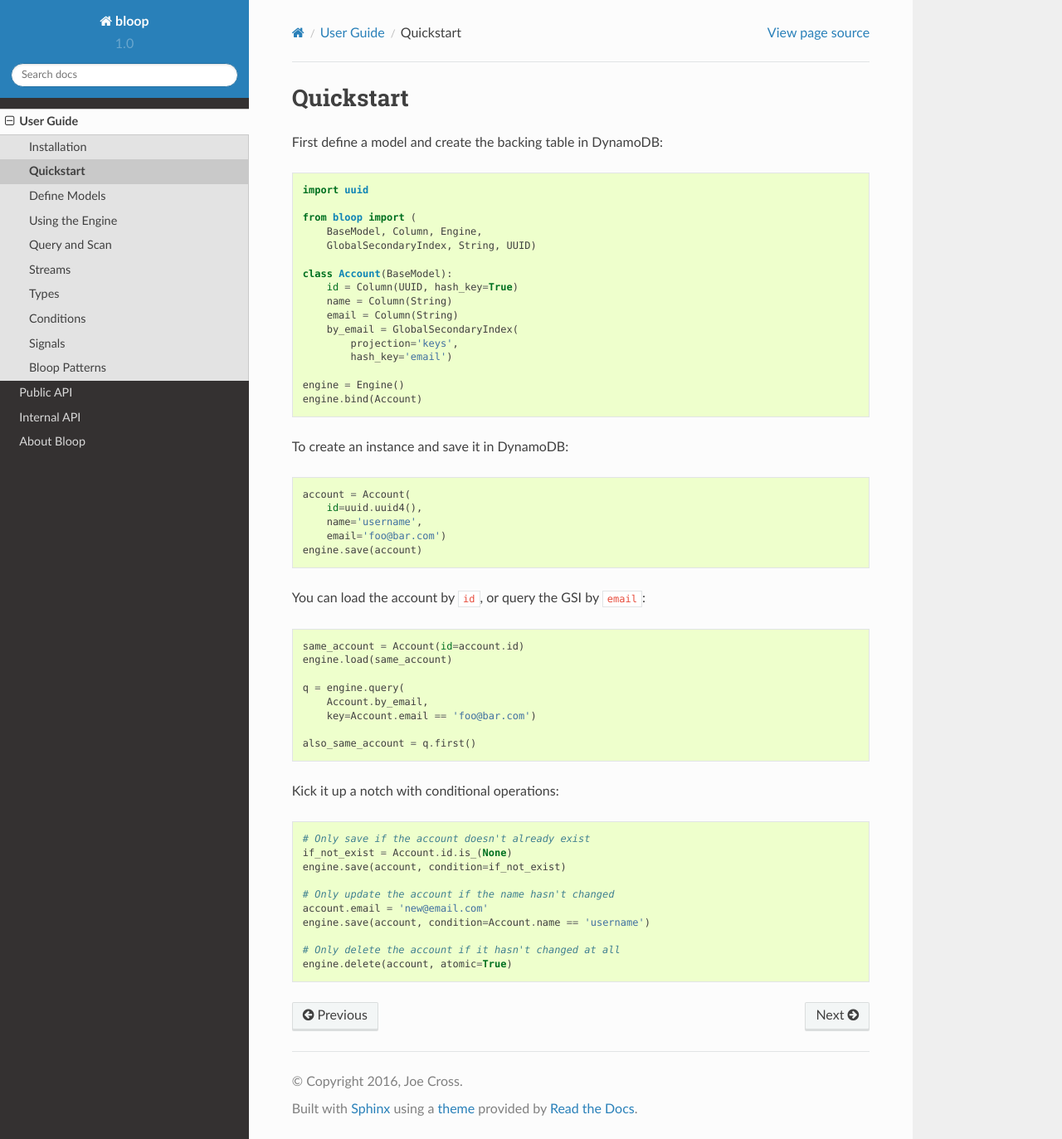
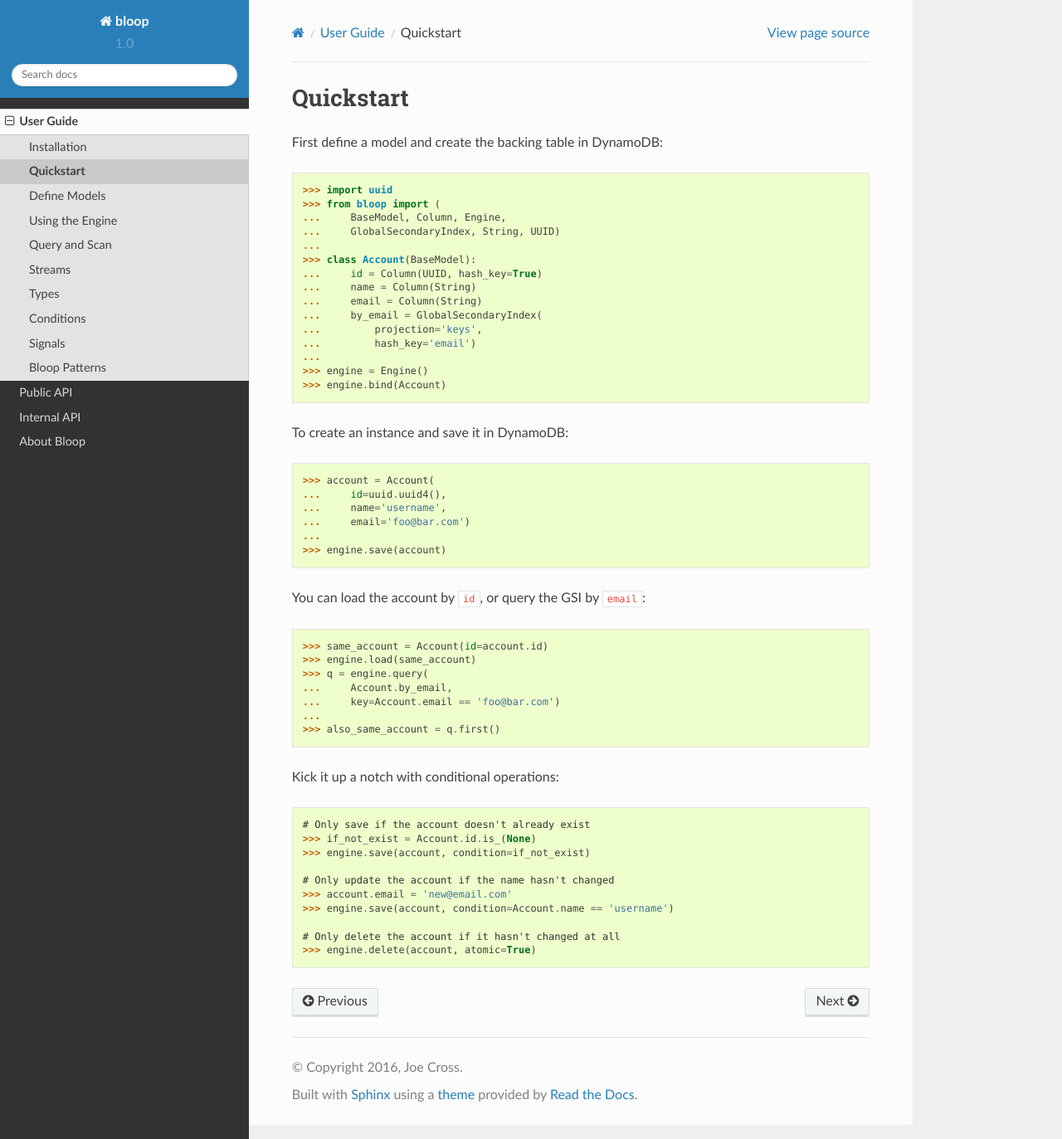
Before and after one commit to numberoverzero/bloop, a Sphinx documentation site: the page built from docs/user/quickstart.rst, in a window 1280 px wide and 1373 px high. Shown: the whole window at 83% size. Built offline with Sphinx 7.4.7 and the Read the Docs theme 2.0.0, drawn with Linux system fonts in a browser that asks for light colours.

Commit message:
docs quickstart python -> pycon

```diff
--- a/docs/user/quickstart.rst
+++ b/docs/user/quickstart.rst
@@ -3,60 +3,59 @@ Quickstart
 
 First define a model and create the backing table in DynamoDB:
 
-.. code-block:: python
+.. code-block:: pycon
 
-    import uuid
-
-    from bloop import (
-        BaseModel, Column, Engine,
-        GlobalSecondaryIndex, String, UUID)
-
-    class Account(BaseModel):
-        id = Column(UUID, hash_key=True)
-        name = Column(String)
-        email = Column(String)
-        by_email = GlobalSecondaryIndex(
-            projection='keys',
-            hash_key='email')
-
-    engine = Engine()
-    engine.bind(Account)
+    >>> import uuid
+    >>> from bloop import (
+    ...     BaseModel, Column, Engine,
+    ...     GlobalSecondaryIndex, String, UUID)
+    ...
+    >>> class Account(BaseModel):
+    ...     id = Column(UUID, hash_key=True)
+    ...     name = Column(String)
+    ...     email = Column(String)
+    ...     by_email = GlobalSecondaryIndex(
+    ...         projection='keys',
+    ...         hash_key='email')
+    ...
+    >>> engine = Engine()
+    >>> engine.bind(Account)
 
 To create an instance and save it in DynamoDB:
 
-.. code-block:: python
+.. code-block:: pycon
 
-    account = Account(
-        id=uuid.uuid4(),
-        name='username',
-        email='foo@bar.com')
-    engine.save(account)
+    >>> account = Account(
+    ...     id=uuid.uuid4(),
+    ...     name='username',
+    ...     email='foo@bar.com')
+    ...
+    >>> engine.save(account)
 
 
 You can load the account by ``id``, or query the GSI by ``email``:
 
-.. code-block:: python
+.. code-block:: pycon
 
-    same_account = Account(id=account.id)
-    engine.load(same_account)
-
-    q = engine.query(
-        Account.by_email,
-        key=Account.email == 'foo@bar.com')
-
-    also_same_account = q.first()
+    >>> same_account = Account(id=account.id)
+    >>> engine.load(same_account)
+    >>> q = engine.query(
+    ...     Account.by_email,
+    ...     key=Account.email == 'foo@bar.com')
+    ...
+    >>> also_same_account = q.first()
 
 Kick it up a notch with conditional operations:
 
-.. code-block:: python
+.. code-block:: pycon
 
     # Only save if the account doesn't already exist
-    if_not_exist = Account.id.is_(None)
-    engine.save(account, condition=if_not_exist)
+    >>> if_not_exist = Account.id.is_(None)
+    >>> engine.save(account, condition=if_not_exist)
 
     # Only update the account if the name hasn't changed
-    account.email = 'new@email.com'
-    engine.save(account, condition=Account.name == 'username')
+    >>> account.email = 'new@email.com'
+    >>> engine.save(account, condition=Account.name == 'username')
 
     # Only delete the account if it hasn't changed at all
-    engine.delete(account, atomic=True)
+    >>> engine.delete(account, atomic=True)
```
